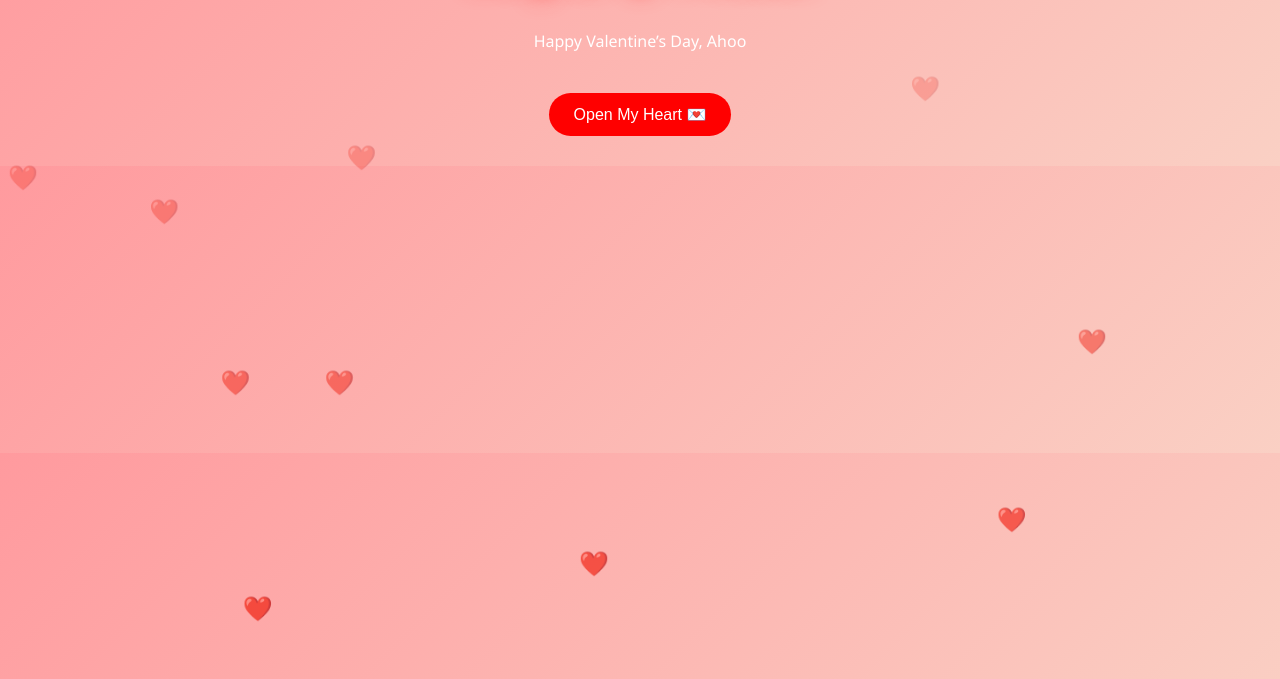
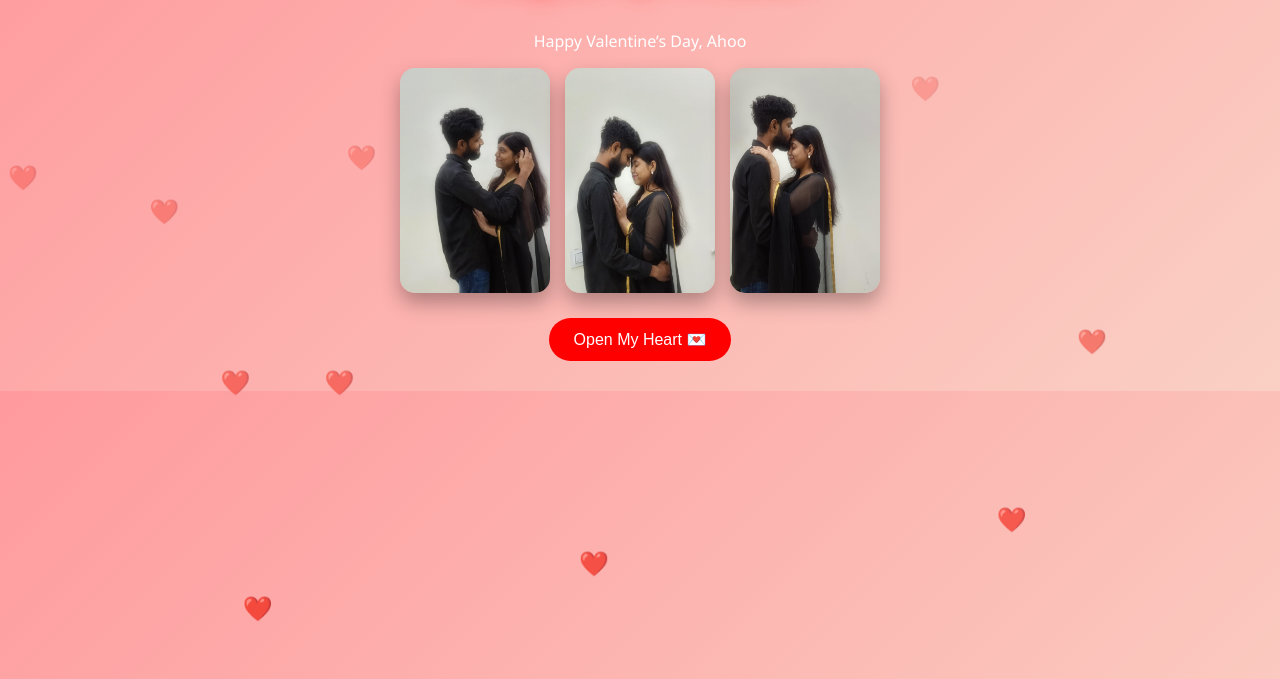
Before and after one commit to sanglemegha17-bot/prasad-love-surprise, a plain HTML site: page index.html in a window 1280 px wide. Shown: the part 121-800 px from the top of the page. Drawn offline with Linux system fonts and the light colour scheme.

Commit message:
Update index.html

```diff
--- a/index.html
+++ b/index.html
@@ -14,6 +14,11 @@
   <h1 class="glow">Megha ❤️ Prasad</h1>
   <p>Happy Valentine’s Day, Ahoo </p>
 
+  <div class="photos">
+    <img src="photo1.jpeg">
+    <img src="photo2.jpeg">
+    <img src="photo3.jpeg">
+  </div>
   <button onclick="openLetter()">Open My Heart 💌</button>
 </section>
 
```
